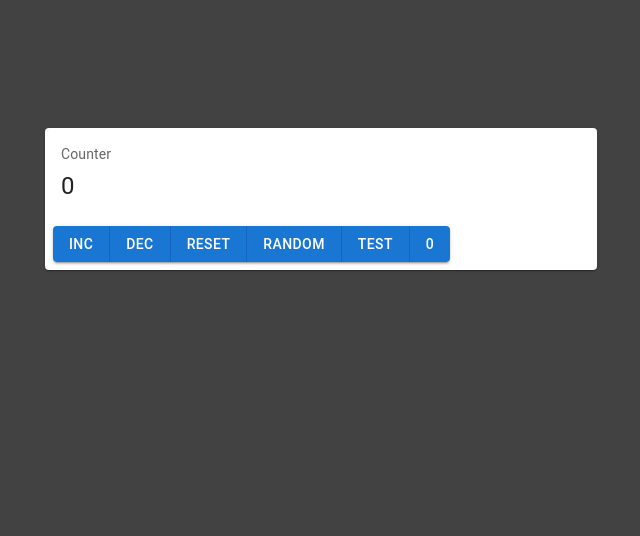
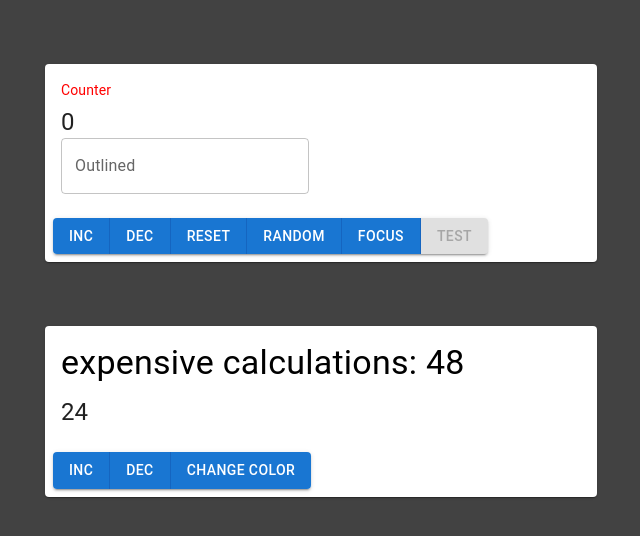
Before and after one commit to yowawowa/reacthooks, a React (Create React App) app: page / in a window 1280 px wide. Shown: the top 536 px of the page, without its empty margins (319-959 px from the left). Built offline with nearby package versions, Linux system fonts and the light colour scheme.

Commit message:
lesson 10: hooks 3

```diff
--- a/src/App.css
+++ b/src/App.css
@@ -39,5 +39,5 @@
 }
 
 .card {
-  margin-top: 10%;
+  margin-top: 5%;
 }
--- a/src/App.js
+++ b/src/App.js
@@ -1,7 +1,7 @@
 import { useEffect, useState, useMemo, useRef, useCallback } from 'react';
 import './App.css';
+import './components/MemoTut'
 import * as React from 'react';
-import Box from '@mui/material/Box';
 import Card from '@mui/material/Card';
 import CardActions from '@mui/material/CardActions';
 import CardContent from '@mui/material/CardContent';
@@ -9,41 +9,48 @@
 import Button from '@mui/material/Button';
 import ButtonGroup from '@mui/material/ButtonGroup';
 import Container from '@mui/material/Container';
+import TextField from '@mui/material/TextField';
 import { CssBaseline } from '@mui/material';
+import MemoTut from './components/MemoTut';
 
 export default function App(props) {
-
   const [state, setState] = useState(props.counter)
   const [test, setTest] = useState(0)
+
+  // useMemo
+  // const checkLog = check()
+  const [color, setColor] = useState(false)
+  const checkLog = useMemo(() => check(), [color]) // logging of 'check' happens only by clicking 'Counter' span. if used without memo (i.e. above), loggin happens on any action
+
+  function check() {
+    console.log('check');
+  }
+
+  // useEffect
+  useEffect(() => {
+    document.title = `Counter ${state}`
+    console.log('change');
+  }, [state])
+
+  // useRef
+  const ref = useRef(null)
+  const handleFocus = () => {
+    console.log(ref.current.focus());
+    ref.current.style.color = 'blue'
+  }
 
   // const Test = (a) => {
   //   console.log(a);
   // }
   // const [test, setTest] = useState(() => Test('abc'))
 
-  useEffect(() => {
-    document.title = `Counter ${state}`
-    console.log('change');
-  }, [state])
-
-  const expensiveCount = useMemo(() => {
-    return (state * Math.random() + state * Math.random()) ** 2
-  }, [state])
-
   const onChangeCounter = (e) => {
     setState(state => state + e)
   }
 
-  const showState = useCallback(() => {
-  }, [state])
-
-
   const onResetCounter = () => {
     setState(props.counter)
   }
-
-  const sameRef = useRef(0)
-
 
   const onRandomCounter = () => {
     const min = -100
@@ -58,24 +65,28 @@
         <Card sx={{ minWidth: 275 }}>
           <CardContent>
             <Typography sx={{ fontSize: 14 }} color="text.secondary" gutterBottom>
-              Counter
+              <span style={{ color: color ? 'green' : 'red' }} onClick={() => setColor(!color)}>Counter</span>
             </Typography>
             <Typography variant="h5" component="div">
               {state}
             </Typography>
+            <TextField inputRef={ref} id="outlined-basic" label="Outlined" variant="outlined" />
           </CardContent>
           <CardActions>
             <ButtonGroup variant="contained" aria-label="outlined primary button group">
               <Button onClick={() => onChangeCounter(1)}>INC</Button>
               <Button onClick={() => onChangeCounter(-1)}>DEC</Button>
               <Button onClick={() => onResetCounter()}>RESET</Button>
-              <Button onClick={() => onRandomCounter()}>RANDOM</Button>
-              <Button onClick={() => setTest(Math.random())}>TEST</Button>
-              <Button onClick={() => sameRef.current++}>{sameRef.current}</Button>
+              <Button onClick={() => onRandomCounter()}>RANDOM</Button>-
+              <Button onClick={handleFocus}>FOCUS</Button>
+              <Button disabled onClick={() => setTest(Math.random())}>TEST</Button>
             </ButtonGroup>
           </CardActions>
         </Card>
       </Container>
-    </React.Fragment>
+      <MemoTut />
+    </React.Fragment >
+
+
   );
 }
--- /dev/null
+++ b/src/components/MemoTut.js
@@ -0,0 +1,59 @@
+import React, { useEffect, useState, useMemo } from 'react';
+import Card from '@mui/material/Card';
+import CardActions from '@mui/material/CardActions';
+import CardContent from '@mui/material/CardContent';
+import Typography from '@mui/material/Typography';
+import Button from '@mui/material/Button';
+import ButtonGroup from '@mui/material/ButtonGroup';
+import Container from '@mui/material/Container';
+import TextField from '@mui/material/TextField';
+import { CssBaseline } from '@mui/material';
+
+
+export default function MemoTut() {
+
+    const [num, setNum] = useState(24)
+    const [color, setColor] = useState(false)
+
+    const randomColor = "#" + Math.floor(Math.random() * 16777215).toString(16);
+    const stylez = useMemo(e => ({ color: color ? [randomColor] : 'black' }), [color])
+
+    const onChangeCounter = (e) => {
+        setNum(num => num + e)
+    }
+
+    const complexComputed = (e) => {
+        console.log('computing');
+        let i = 0
+        while (i < 1000000000) i++
+        return e * 2
+    }
+
+    const compute = useMemo(e => complexComputed(num), [num])
+
+    useEffect(e => console.log('Styles changed'), [stylez])
+
+    return (
+        <React.Fragment>
+            <Container className='card' maxWidth='sm'>
+                <Card sx={{ minWidth: 275 }}>
+                    <CardContent>
+                        <Typography color={stylez} gutterBottom variant='h4'>
+                            expensive calculations: {compute}
+                        </Typography>
+                        <Typography variant="h5" component="div">
+                            {num}
+                        </Typography>
+                    </CardContent>
+                    <CardActions>
+                        <ButtonGroup variant="contained" aria-label="outlined primary button group">
+                            <Button onClick={() => onChangeCounter(1)}>INC</Button>
+                            <Button onClick={() => onChangeCounter(-1)}>DEC</Button>
+                            <Button onClick={() => setColor(!color)}>CHANGE COLOR</Button>
+                        </ButtonGroup>
+                    </CardActions>
+                </Card>
+            </Container>
+        </React.Fragment>
+    )
+}
```
